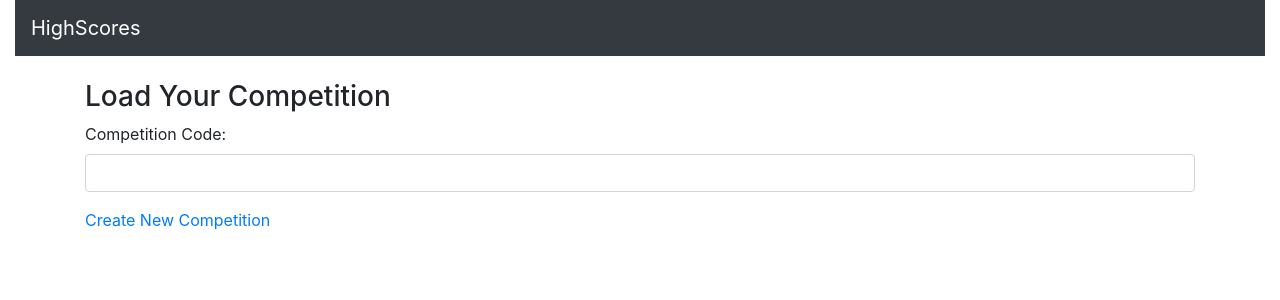
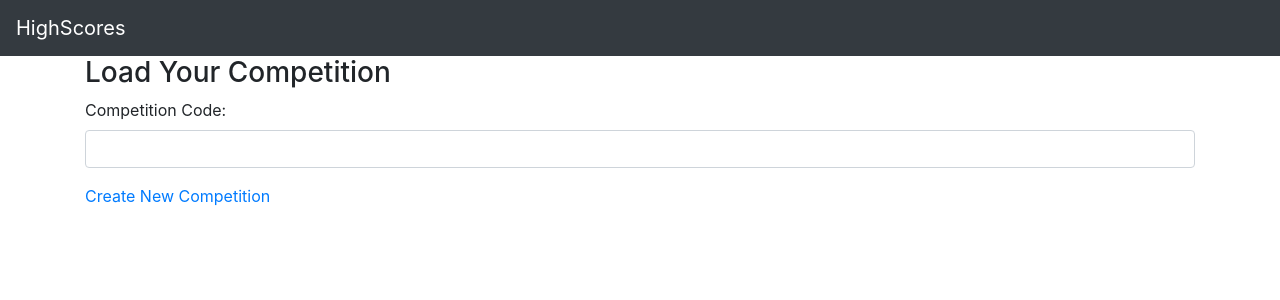
Before and after one commit to KingLeigh/highscores, a React (Create React App) app: page / in a window 1280 px wide. Shown: the top 300 px of the page. Built offline with nearby package versions, Linux system fonts and the light colour scheme.

Commit message:
Navbar experiments, before migrating to ReactBootstrap

```diff
--- a/src/App.js
+++ b/src/App.js
@@ -16,10 +16,7 @@ import CompetitionPicker from "./components/competition-picker.component";
 function App() {
   return (
     <Router>
-      <div className="container-fluid">
       <Navbar />
-      </div>
-      <br/>
       <div className="container">
         <Route path="/" exact component={CompetitionPicker} />
         <Route path="/events" exact component={EventPicker} />
--- a/src/components/navbar.component.js
+++ b/src/components/navbar.component.js
@@ -8,7 +8,7 @@ export default class Navbar extends Component {
       <nav className="navbar navbar-dark bg-dark navbar-expand-lg">
         <Link to="/" className="navbar-brand">HighScores</Link>
         <div className="collapse navbar-collapse">
-          <ul className="navbar-nav mr-auto">
+          <ul className="navbar-nav ml-auto">
           <li className="navbar-item">
             <Link to="/events" className="nav-link">Leaderboards</Link>
             </li>
```
